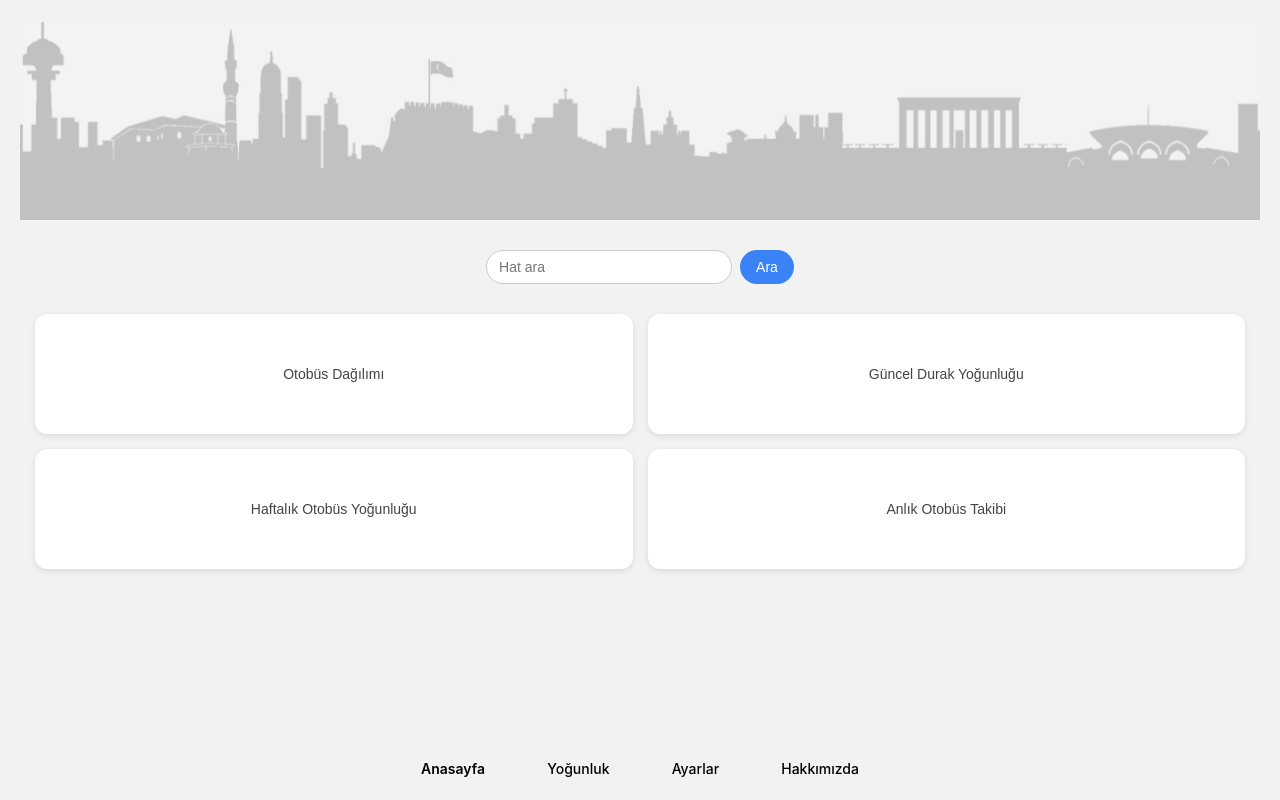
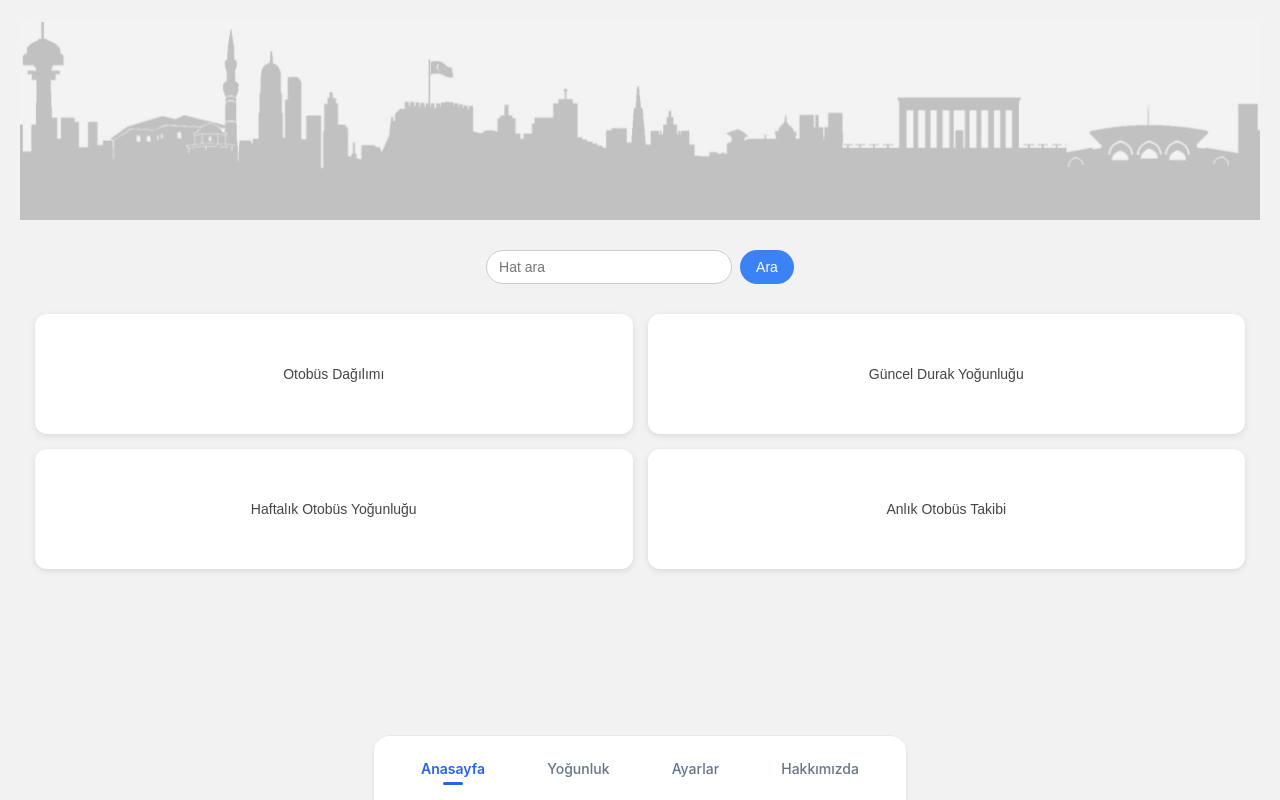
Before and after one commit to yrumeysayildirim/OTOBUSUM-YANIMDA-FRONTEND, a React (Create React App) app in the folder otobus/: page / in a window 1280 px wide. Built offline with nearby package versions, Linux system fonts and the light colour scheme.

Commit message:
Add CSS variables for light and dark mode themes

```diff
--- a/otobus/src/index.css
+++ b/otobus/src/index.css
@@ -1,13 +1,85 @@
+:root {
+  /* Color Palette - Light Mode */
+  --primary-color: #2563eb;
+  --primary-hover: #1d4ed8;
+  --secondary-color: #0ea5e9;
+  --accent-color: #10b981;
+  --background-color: #ffffff;
+  --card-bg-color: #ffffff;
+  --text-color: #1e293b;
+  --text-muted: #64748b;
+  --border-color: #e2e8f0;
+  --shadow-sm: 0 1px 2px 0 rgba(0, 0, 0, 0.05);
+  --shadow-md: 0 4px 6px -1px rgba(0, 0, 0, 0.1), 0 2px 4px -1px rgba(0, 0, 0, 0.06);
+  --shadow-lg: 0 10px 15px -3px rgba(0, 0, 0, 0.1), 0 4px 6px -2px rgba(0, 0, 0, 0.05);
+  --border-radius-sm: 0.25rem;
+  --border-radius-md: 0.5rem;
+  --border-radius-lg: 1rem;
+  --spacing-xs: 0.25rem;
+  --spacing-sm: 0.5rem;
+  --spacing-md: 1rem;
+  --spacing-lg: 1.5rem;
+  --spacing-xl: 2.5rem;
+
+  /* Transitions */
+  --transition-fast: 0.15s ease-in-out;
+  --transition-normal: 0.25s ease-in-out;
+  --transition-slow: 0.35s ease-in-out;
+}
+
+/* Dark Mode Variables */
+[data-theme="dark"], .dark-mode {
+  --primary-color: #3b82f6;
+  --primary-hover: #60a5fa;
+  --secondary-color: #38bdf8;
+  --accent-color: #34d399;
+  --background-color: #1e293b;
+  --card-bg-color: #334155;
+  --text-color: #f1f5f9;
+  --text-muted: #94a3b8;
+  --border-color: #475569;
+  --shadow-sm: 0 1px 2px 0 rgba(0, 0, 0, 0.2);
+  --shadow-md: 0 4px 6px -1px rgba(0, 0, 0, 0.3), 0 2px 4px -1px rgba(0, 0, 0, 0.2);
+  --shadow-lg: 0 10px 15px -3px rgba(0, 0, 0, 0.3), 0 4px 6px -2px rgba(0, 0, 0, 0.2);
+}
+
 body {
   margin: 0;
-  font-family: -apple-system, BlinkMacSystemFont, 'Segoe UI', 'Roboto', 'Oxygen',
+  font-family: 'Inter', -apple-system, BlinkMacSystemFont, 'Segoe UI', 'Roboto', 'Oxygen',
     'Ubuntu', 'Cantarell', 'Fira Sans', 'Droid Sans', 'Helvetica Neue',
     sans-serif;
   -webkit-font-smoothing: antialiased;
   -moz-osx-font-smoothing: grayscale;
+  background-color: var(--background-color);
+  color: var(--text-color);
+  transition: background-color var(--transition-normal), color var(--transition-normal);
 }
 
 code {
   font-family: source-code-pro, Menlo, Monaco, Consolas, 'Courier New',
     monospace;
 }
+
+/* Global styles */
+a {
+  color: var(--primary-color);
+  text-decoration: none;
+  transition: color var(--transition-fast);
+}
+
+a:hover {
+  color: var(--primary-hover);
+}
+
+button {
+  cursor: pointer;
+  border-radius: var(--border-radius-md);
+  transition: all var(--transition-fast);
+  font-weight: 500;
+}
+
+/* Focus styles for accessibility */
+button:focus, input:focus, select:focus, textarea:focus {
+  outline: 2px solid var(--primary-color);
+  outline-offset: 2px;
+}
```
